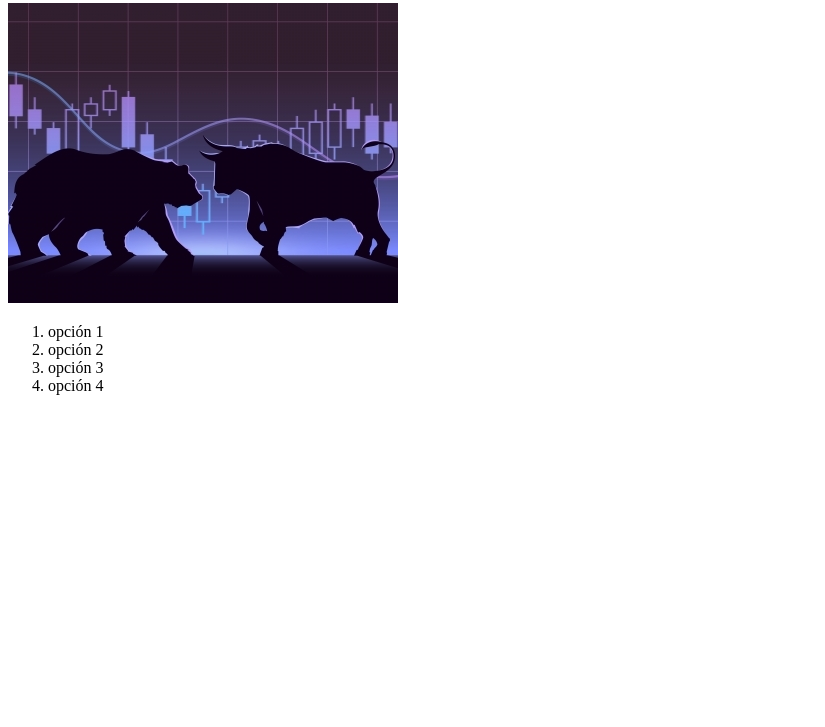
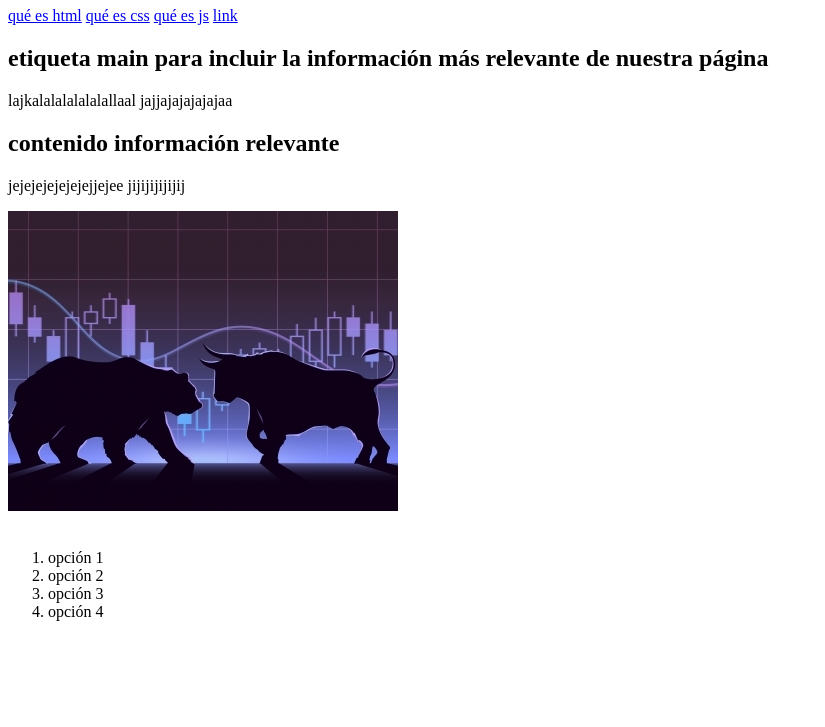
Before and after one commit to santicorreacortes/proyecto-1-github, a plain HTML site: page index.html in a window 1280 px wide. Shown: the part 73-800 px from the top of the page, without its empty margins (0-825 px from the left). Drawn offline with Linux system fonts and the light colour scheme.

Commit message:
tercer commit

```diff
--- /dev/null
+++ b/css/misestilos.css
@@ -0,0 +1,2 @@
+
+p { color:blue;text-align: center}
--- a/index.html
+++ b/index.html
@@ -8,14 +8,39 @@
 </head>
 <body>
 
+    <header>
+        <h1> contextos generales </h1>
+    </header>
+
+    <nav>
+        <a href="#"> qué es html</a>
+        <a href="#"> qué es css</a>
+        <a href="#"> qué es js</a>
         <a href="pagina2.html"> link </a>
 
+    </nav>
+
+    <main>
+        <h2> etiqueta main para incluir la información más relevante de nuestra página</h2>
         <p>
         lajkalalalalalalallaal
         jajjajajajajajaa
         </p>
+    </main>
+    <section>
+        <h2> contenido información relevante</h2>
 
+        <p>
+        jejejejejejejejjejee
+        jijijijijijij
+        </p>
+    </section>
+
+
+    <aside>
         <img src="imgs/Bear-and-Bull-Face-off-390x300_foro.jpg" alt="toro y oso">
+    </aside>
+
     <br>
     <ol>
         <li>opción 1 </li>
```
Also changed, not shown: formulario.html (added, +18 -0 lines), 1 other file. Lines whose indentation alone changed are shown as unchanged.
